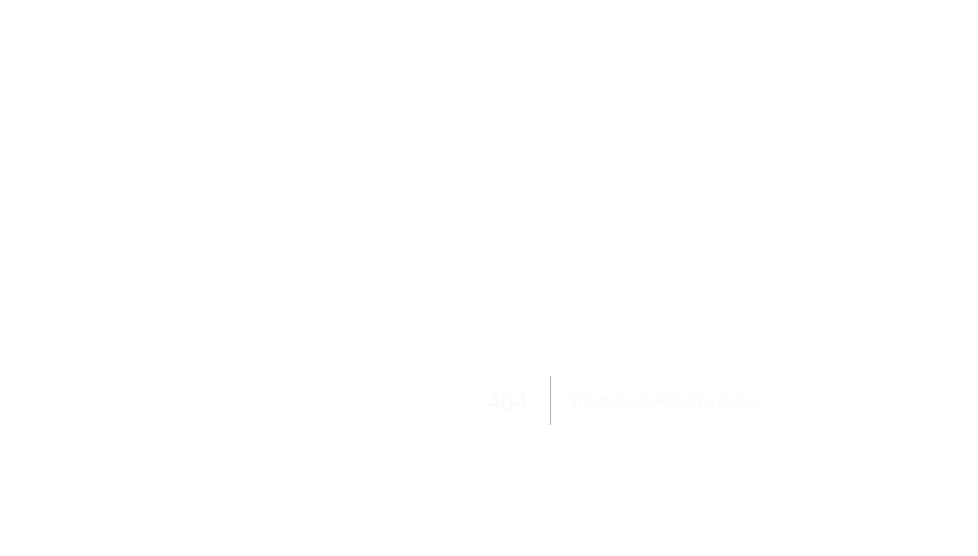
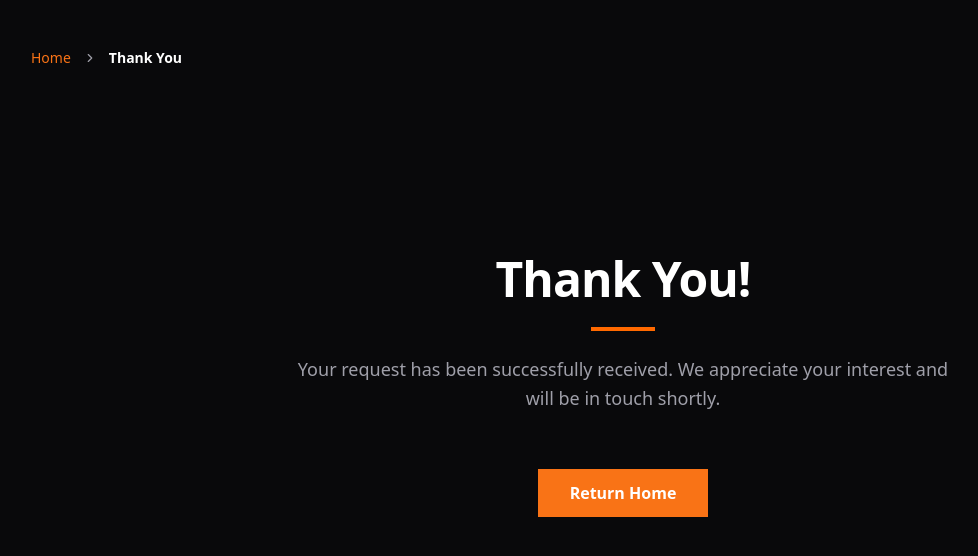
Before and after one commit to zameernagaral/campusLearn, a Next.js app in the folder frontend/: page /thank-you in a window 1280 px wide. Before the commit this address had no page. Shown: the top 556 px of the page, without its empty margins (17-995 px from the left). Built offline with nearby package versions, Linux system fonts and the light colour scheme.

Commit message:
feat: add 404 and thank-you pages, update UI navigation, and fix Cloudinary storage import

```diff
--- /dev/null
+++ b/frontend/src/app/not-found.tsx
@@ -0,0 +1,21 @@
+import Link from 'next/link';
+
+export default function NotFound() {
+  return (
+    <div className="min-h-screen flex items-center justify-center bg-white dark:bg-zinc-950 p-6">
+      <div className="max-w-md w-full text-center space-y-6">
+        <h1 className="text-8xl font-bold text-zinc-900 dark:text-white">404</h1>
+        <div className="w-16 h-1 bg-orange-500 mx-auto"></div>
+        <h2 className="text-2xl font-bold text-zinc-800 dark:text-zinc-200">Page Not Found</h2>
+        <p className="text-zinc-500 dark:text-zinc-400">
+          The page you are looking for does not exist or has been moved.
+        </p>
+        <div className="pt-4">
+          <Link href="/" className="btn btn-primary px-6 py-2">
+            Return Home
+          </Link>
+        </div>
+      </div>
+    </div>
+  );
+}
--- a/frontend/src/app/page.tsx
+++ b/frontend/src/app/page.tsx
@@ -126,8 +126,11 @@ function HeroSection() {
  transition={{ duration: 0.8, delay: 0.3, ease: "easeOut" }}
  className="flex flex-wrap gap-4 mb-12 justify-center"
  >
- <Link href="/login" className="btn btn-primary px-7 py-3 text-base hover:scale-105 active:scale-95 transition-transform duration-200">
+ <Link href="/login" className="btn btn-primary px-7 py-3 text-base">
  Start Free Today
+ </Link>
+ <Link href="#how-it-works" className="btn btn-secondary px-7 py-3 text-base">
+ Learn How It Works
  </Link>
  </motion.div>
 
--- /dev/null
+++ b/frontend/src/app/thank-you/page.tsx
@@ -0,0 +1,41 @@
+import Link from 'next/link';
+import { ChevronRight } from 'lucide-react';
+
+export default function ThankYou() {
+  return (
+    <div className="min-h-screen bg-white dark:bg-zinc-950 flex flex-col p-6 md:p-12">
+      {/* Breadcrumbs */}
+      <nav className="flex text-sm text-zinc-500 dark:text-zinc-400 mb-12" aria-label="Breadcrumb">
+        <ol className="flex items-center space-x-2">
+          <li>
+            <Link href="/" className="hover:text-zinc-900 dark:hover:text-white transition-colors">
+              Home
+            </Link>
+          </li>
+          <li>
+            <ChevronRight size={14} className="mx-1" />
+          </li>
+          <li className="text-zinc-900 dark:text-white font-bold" aria-current="page">
+            Thank You
+          </li>
+        </ol>
+      </nav>
+
+      {/* Main Content */}
+      <div className="flex-1 flex flex-col items-center justify-center text-center max-w-2xl mx-auto space-y-6 -mt-24">
+        <h1 className="text-5xl font-bold text-zinc-900 dark:text-white">
+          Thank You!
+        </h1>
+        <div className="w-16 h-1 bg-orange-500 mx-auto"></div>
+        <p className="text-lg text-zinc-600 dark:text-zinc-400 leading-relaxed">
+          Your request has been successfully received. We appreciate your interest and will be in touch shortly.
+        </p>
+        <div className="pt-8">
+          <Link href="/" className="btn btn-primary px-8 py-3 text-base">
+            Return Home
+          </Link>
+        </div>
+      </div>
+    </div>
+  );
+}
```
Also changed, not shown: 1 other file (tests, documents, lock files or other folders).
